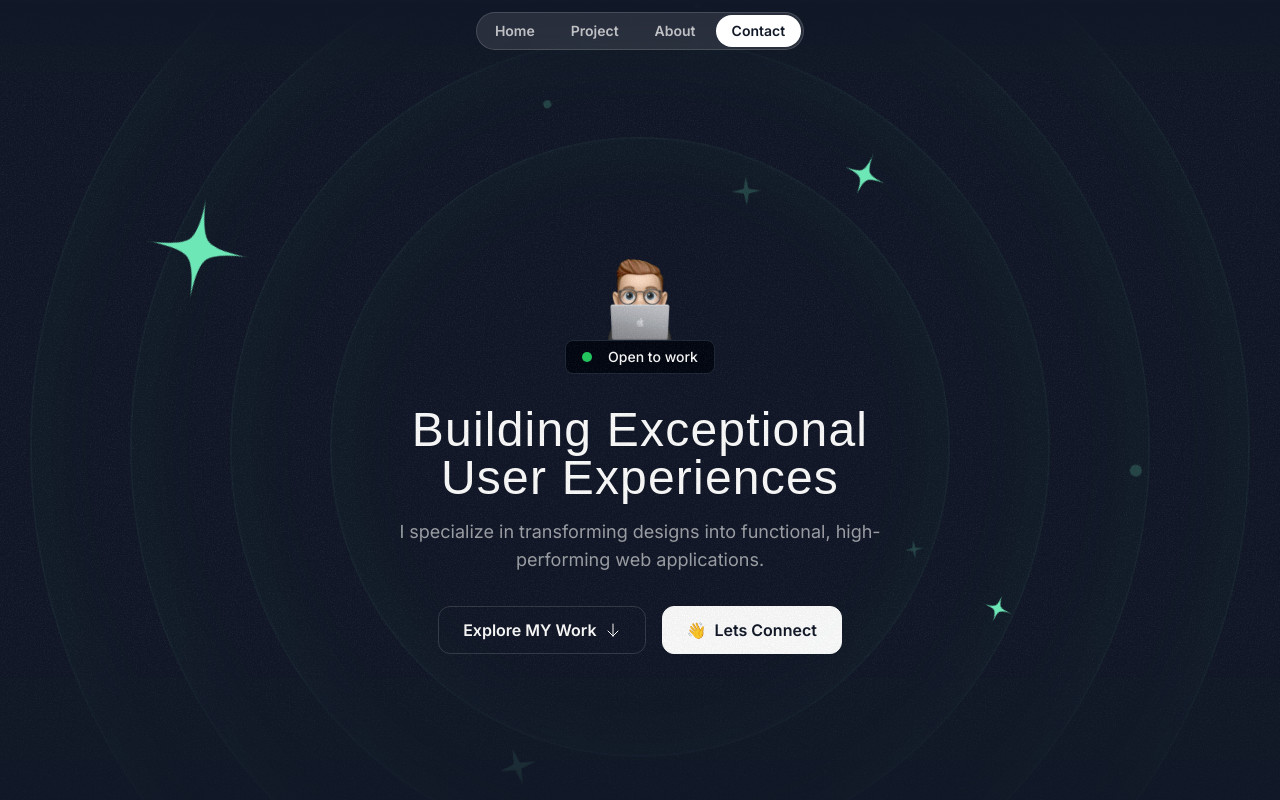
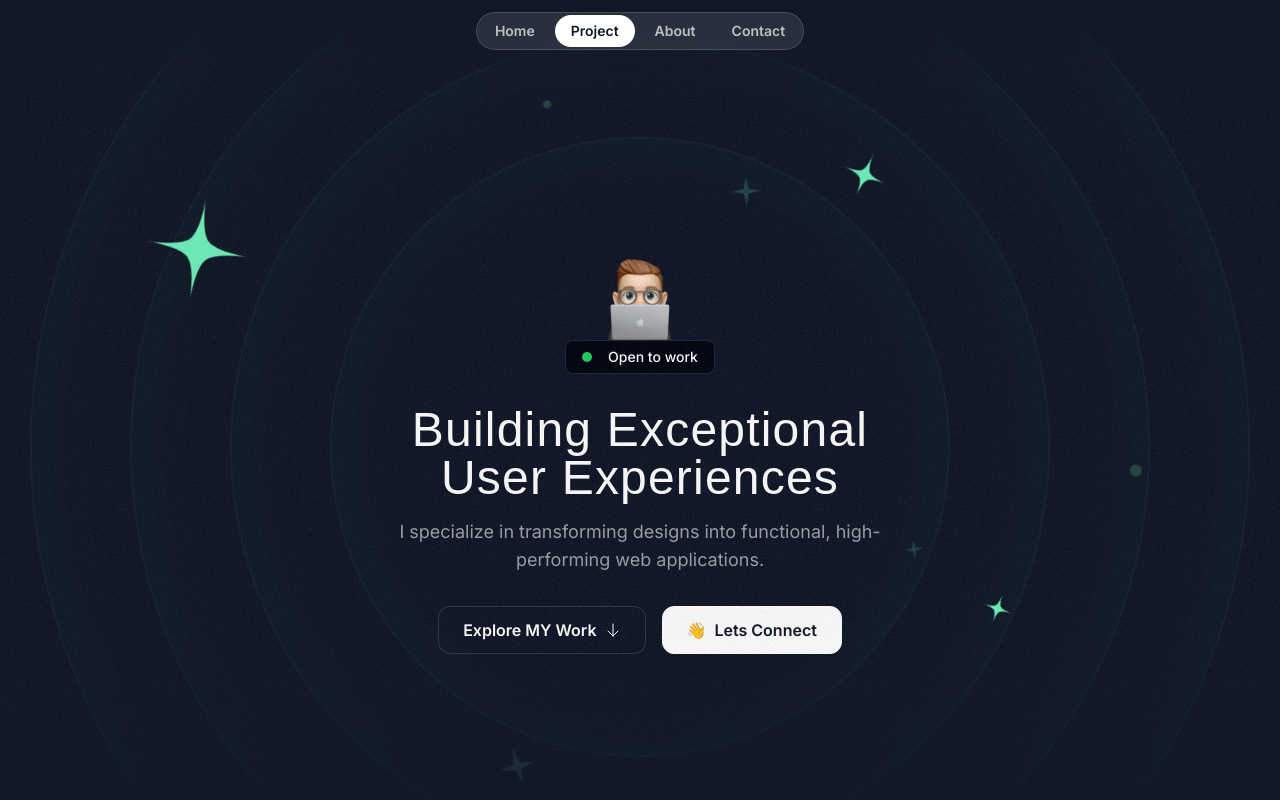
Before and after one commit to iabhinav15/personal-portfolio, a Next.js app: page / in a window 1280 px wide. Shown: the top 800 px of the page. Built offline with nearby package versions, Linux system fonts and the light colour scheme; a web font is replaced by a local one.

Commit message:
make the header dynamic

```diff
--- a/src/sections/About.tsx
+++ b/src/sections/About.tsx
@@ -40,7 +40,7 @@ const hobbies = [
 export const AboutSection = () => {
   const constraintRef = useRef(null);
   return (
-    <div className="py-20 lg:py-28">
+    <div id="about-section" className="py-20 lg:py-28">
       <div className="container">
         <SectionHeader
           eyebrow="About Me"
--- a/src/sections/Contact.tsx
+++ b/src/sections/Contact.tsx
@@ -3,7 +3,7 @@ import grainImage from "@/assets/images/grain.jpg";
 
 export const ContactSection = () => {
   return (
-    <div className="py-16 pt-12 lg:py-24 lg:pt-20">
+    <div id="contact-section" className="py-16 pt-12 lg:py-24 lg:pt-20">
       <div className="container">
         <div className="bg-gradient-to-r from-emerald-300 to-sky-400 text-gray-900 py-8 px-10 rounded-3xl text-center md:text-left relative overflow-hidden z-0">
           <div
--- a/src/sections/Header.tsx
+++ b/src/sections/Header.tsx
@@ -1,22 +1,79 @@
+"use client";
+
+import Link from "next/link";
+import { useEffect, useState } from "react";
+
+const navItems = [
+  {
+    label: "Home",
+    href: "#",
+  },
+  {
+    label: "Project",
+    href: "#project-section",
+  },
+  {
+    label: "About",
+    href: "#about-section",
+  },
+  {
+    label: "Contact",
+    href: "#contact-section",
+  },
+];
+
+const activeClasses =
+  "bg-white text-gray-900 hover:bg-white/70 hover:text-gray-900";
+
 export const Header = () => {
+  const [activeSection, setActiveSection] = useState(navItems[0].href);
+
+  useEffect(() => {
+    const getActiveSection = () => {
+      const scrollPosition = window.scrollY + window.innerHeight * 0.35;
+      const sections = navItems
+        .filter(({ href }) => href.startsWith("#") && href.length > 1)
+        .map(({ href }) => ({
+          href,
+          element: document.querySelector(href),
+        }))
+        .filter(
+          (section): section is { href: string; element: Element } =>
+            section.element !== null,
+        );
+
+      const currentSection = sections
+        .filter(({ element }) => {
+          const top = element.getBoundingClientRect().top + window.scrollY;
+          return top <= scrollPosition;
+        })
+        .at(-1);
+
+      setActiveSection(currentSection?.href ?? navItems[0].href);
+    };
+
+    getActiveSection();
+    window.addEventListener("scroll", getActiveSection, { passive: true });
+    window.addEventListener("resize", getActiveSection);
+
+    return () => {
+      window.removeEventListener("scroll", getActiveSection);
+      window.removeEventListener("resize", getActiveSection);
+    };
+  }, []);
+
   return (
     <div className="flex justify-center items-center fixed top-3 w-full z-10">
       <nav className="flex gap-1 p-0.5 border bg-white/10 backdrop-blur border-white/15 rounded-full">
-        <a href="#" className="nav-item">
-          Home
-        </a>
-        <a href="#" className="nav-item">
-          Project
-        </a>
-        <a href="#" className="nav-item">
-          About
-        </a>
-        <a
-          href="#"
-          className="nav-item bg-white text-gray-900 hover:bg-white/70 hover:text-gray-900"
-        >
-          Contact
-        </a>
+        {navItems.map(({ label, href }) => (
+          <Link
+            key={href}
+            href={href}
+            className={`nav-item ${activeSection === href ? activeClasses : ""}`}
+          >
+            {label}
+          </Link>
+        ))}
       </nav>
     </div>
   );
--- a/src/sections/Projects.tsx
+++ b/src/sections/Projects.tsx
@@ -49,7 +49,7 @@ const portfolioProjects = [
 
 export const ProjectsSection = () => {
   return (
-    <section className="pb-16 lg:py-24">
+    <section id="project-section" className="pb-16 lg:py-24">
       <div className="container">
         <SectionHeader
           title="Real World Projects"
```
